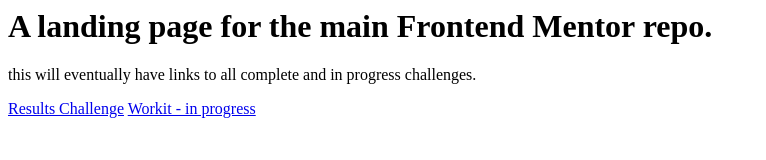
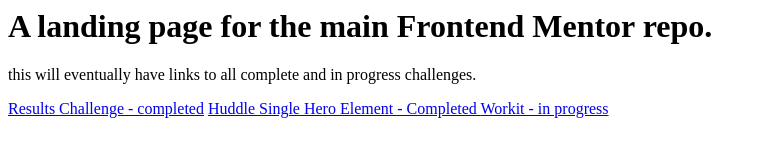
Before and after one commit to Crunkdunt/frontend_mentor, a plain HTML site: page index.html in a window 1280 px wide. Shown: the whole page, without its empty margins (0-766 px from the left). Drawn offline with Linux system fonts and the light colour scheme.

Commit message:
Update index.html

```diff
--- a/index.html
+++ b/index.html
@@ -1,5 +1,6 @@
 <h1>A landing page for the main Frontend Mentor repo.</h1>
 <p>this will eventually have links to all complete and in progress challenges.</p>
 
-<a href="./results-summary-component-main/index.html">Results Challenge</a>
+<a href="./results-summary-component-main/index.html">Results Challenge - completed</a>
+<a href=".//huddle-single/index.html">Huddle Single Hero Element - Completed
 <a href="./workit-landing-page/index.html">Workit - in progress</a>
```
